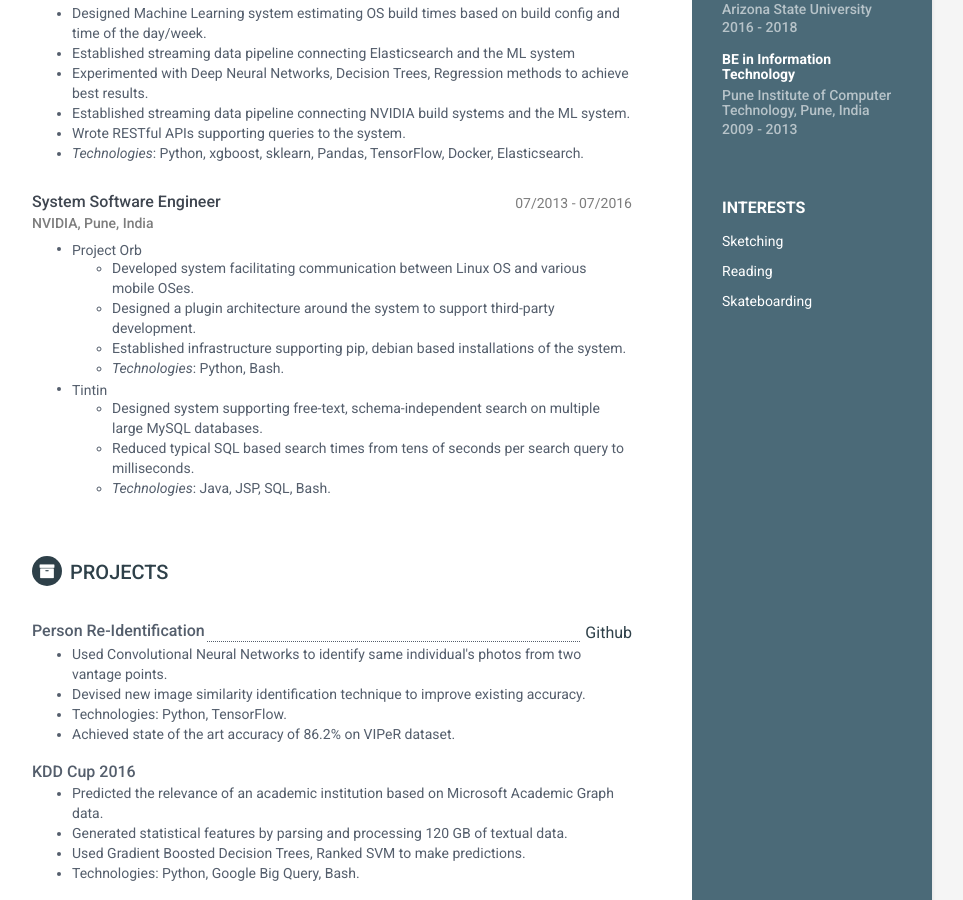
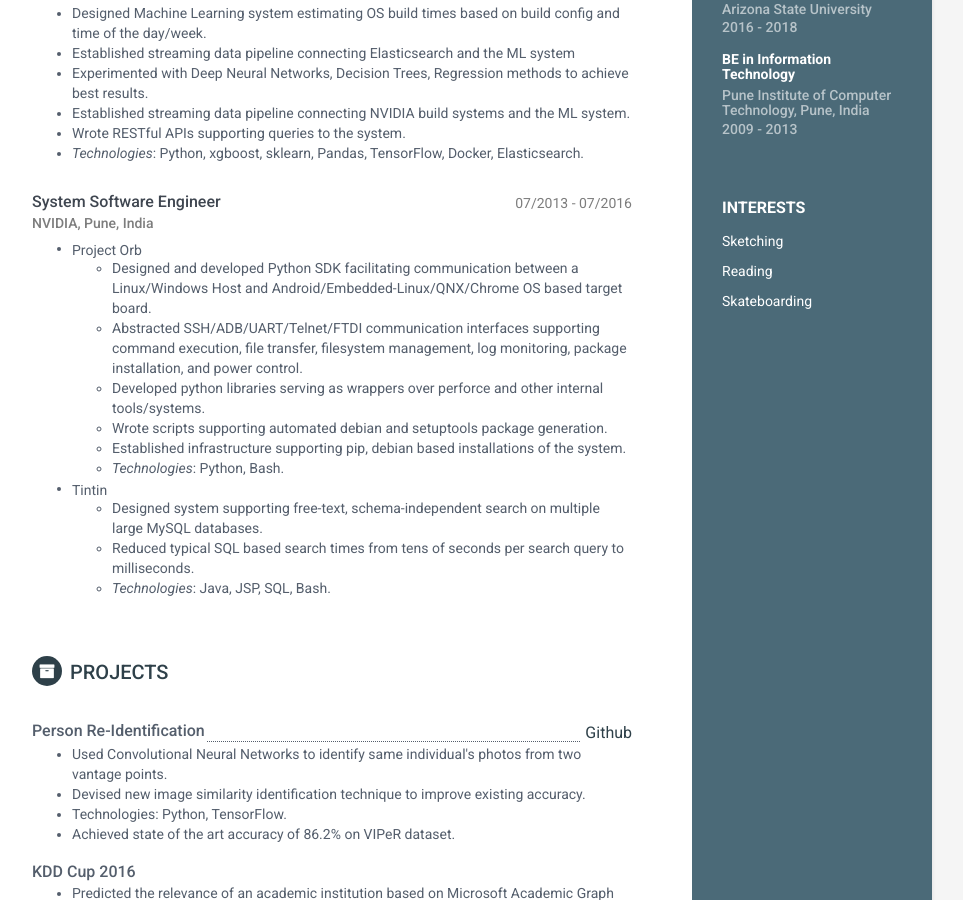
Before and after one commit to nakulchawla09/jite.sh, a Jekyll site: the page built from resume.html, in a window 1280 px wide and 900 px high, scrolled down 639 px. Shown: the whole window, without its empty margins (188-1151 px from the left). Built offline with Jekyll 4.4.1, drawn with Linux system fonts in a browser that asks for light colours.

Commit message:
Update exp

```diff
--- a/_data/experiences.yml
+++ b/_data/experiences.yml
@@ -52,8 +52,10 @@
 
       - title_left: "Project Orb"
         details:
-          - "Developed system facilitating communication between Linux OS and various mobile OSes."
-          - "Designed a plugin architecture around the system to support third-party development."
+          - "Designed and developed Python SDK facilitating communication between a Linux/Windows Host and Android/Embedded-Linux/QNX/Chrome OS based target board."
+          - "Abstracted SSH/ADB/UART/Telnet/FTDI communication interfaces supporting command execution, file transfer, filesystem management, log monitoring, package installation, and power control."
+          - "Developed python libraries serving as wrappers over perforce and other internal tools/systems."
+          - "Wrote scripts supporting automated debian and setuptools package generation."
           - "Established infrastructure supporting pip, debian based installations of the system."
           - "<em>Technologies</em>: Python, Bash."
 
```
